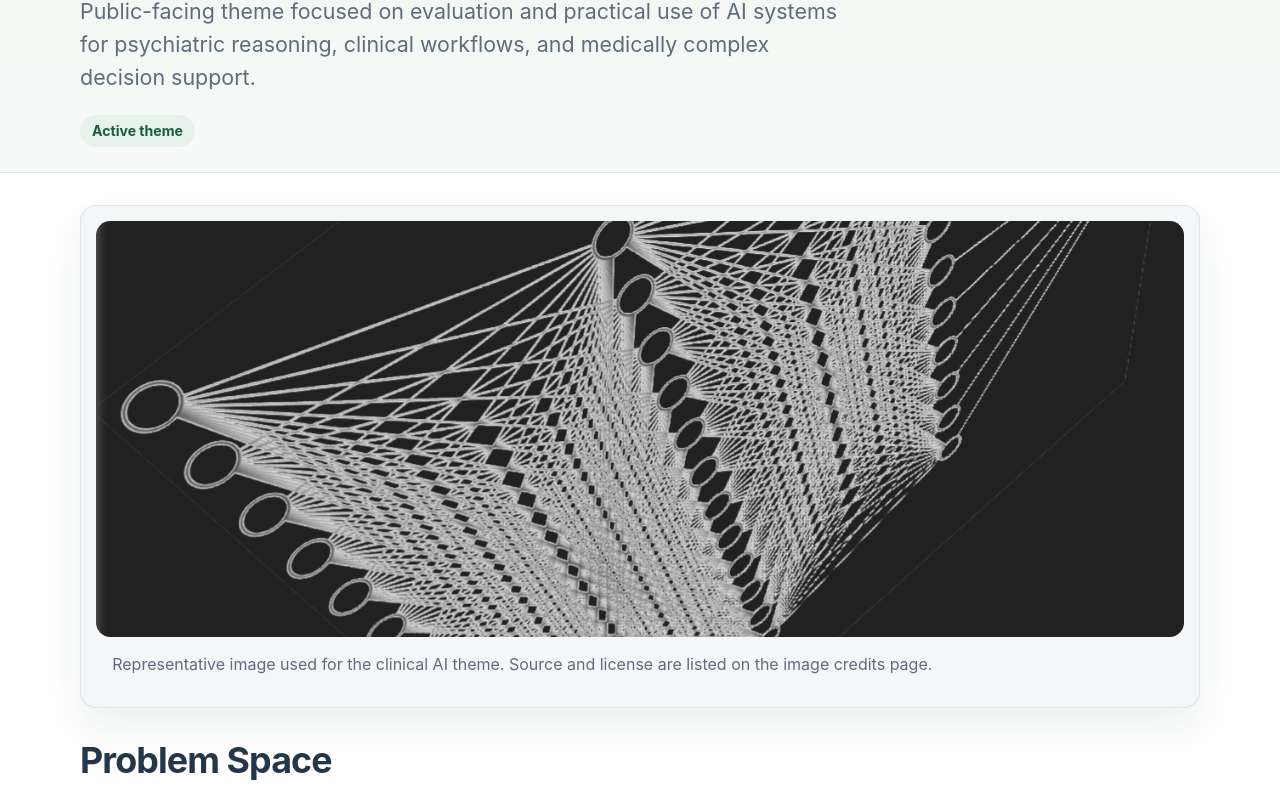
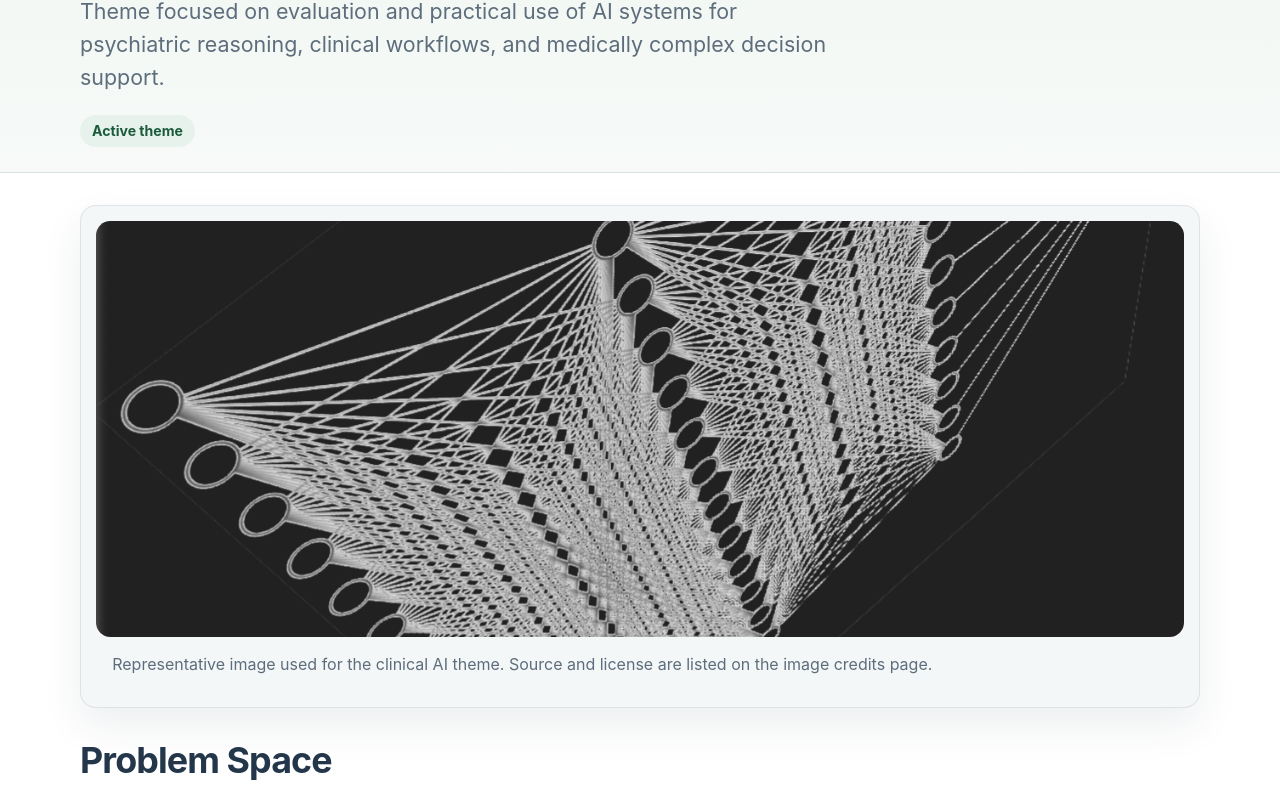
Before and after one commit to anupsharma555/keystone-neuroinformatics, an Eleventy site: page src/projects/clinical-ai-in-psychiatry.md in a window 1280 px wide. Shown: the part 228-1019 px from the top of the page. Built offline with nearby package versions, Linux system fonts and the light colour scheme; Eleventy itself is replaced by a stand-in of ours; files that its build step writes are made by us from their sources.

Commit message:
Update clinical AI project summary

```diff
--- a/src/projects/clinical-ai-in-psychiatry.md
+++ b/src/projects/clinical-ai-in-psychiatry.md
@@ -1,6 +1,6 @@
 ---
 title: "Clinical AI in psychiatry"
-summary: "Public-facing theme focused on evaluation and practical use of AI systems for psychiatric reasoning, clinical workflows, and medically complex decision support."
+summary: "Theme focused on evaluation and practical use of AI systems for psychiatric reasoning, clinical workflows, and medically complex decision support."
 status: "Active theme"
 placeholder: false
 image: /assets/images/clinical-ai-in-psychiatry.png
```
